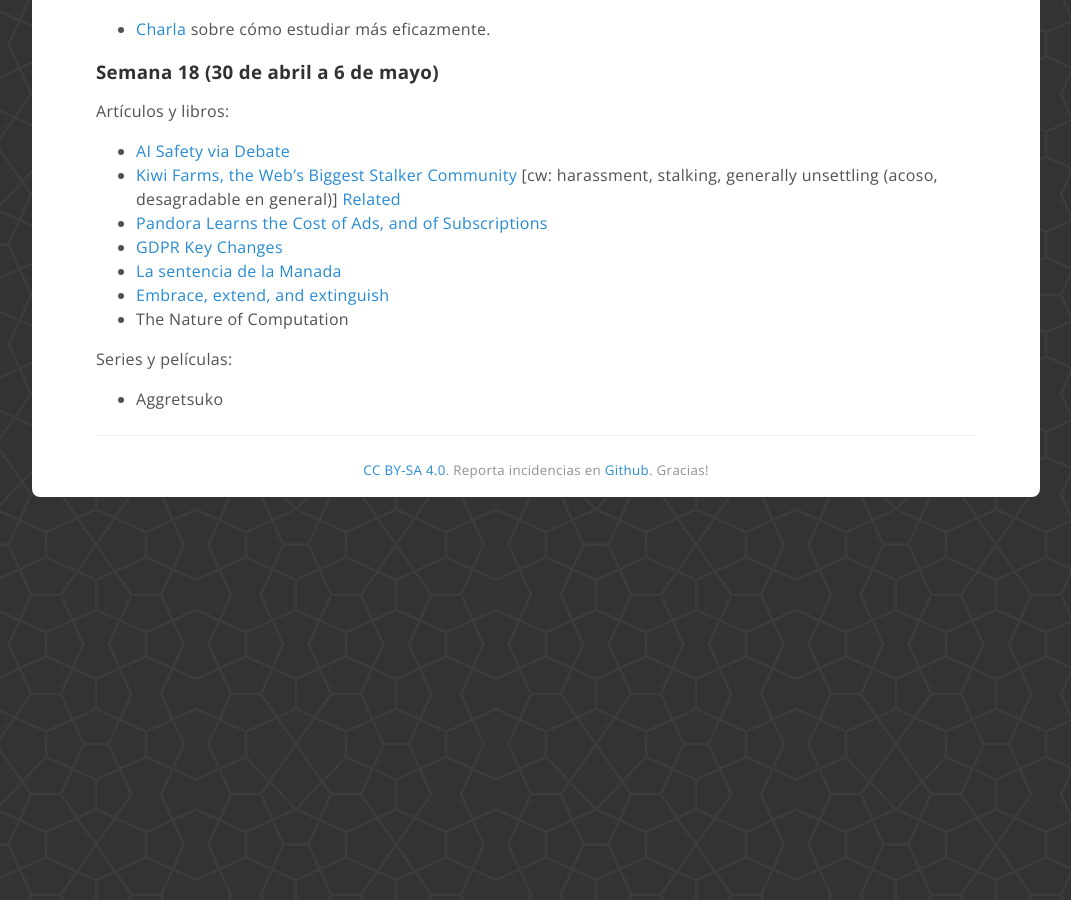
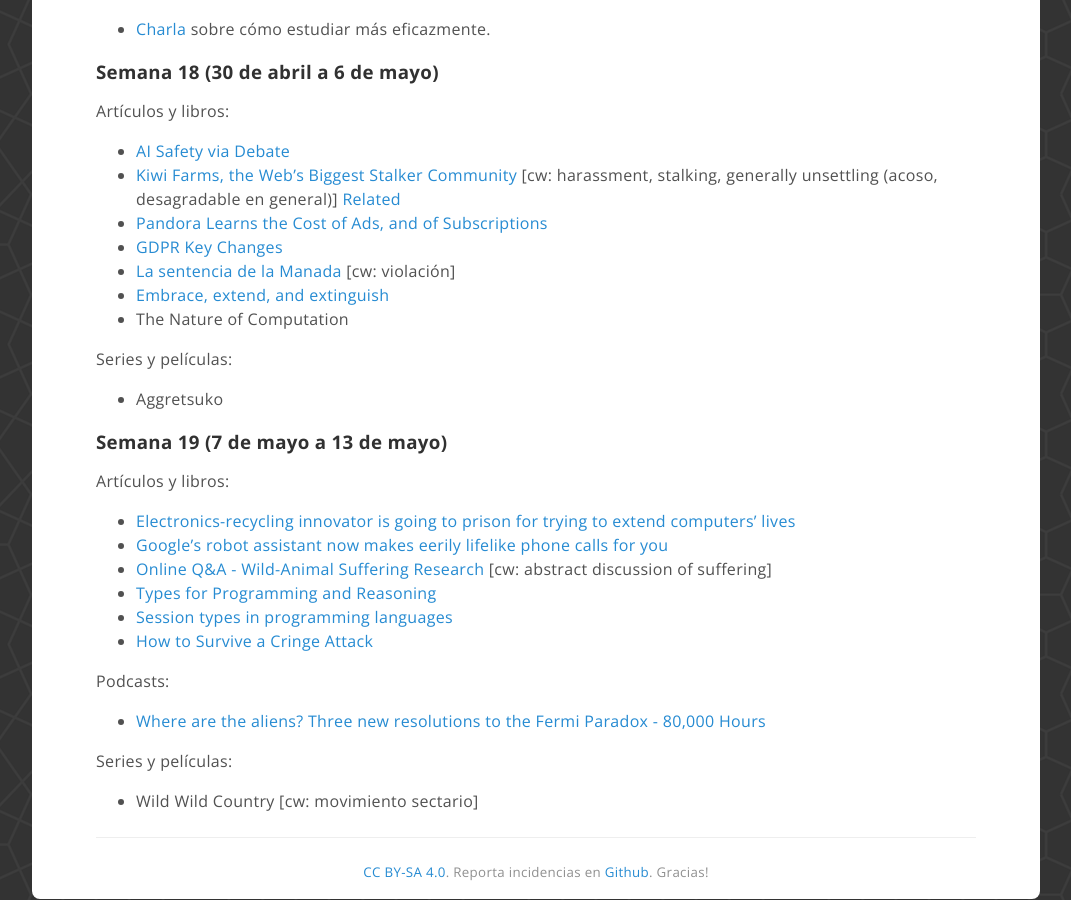
Before and after one commit to coDual/codual.github.io, a Jekyll site: the page built from log/2018.md, in a window 1280 px wide and 900 px high, scrolled down 8056 px. Shown: the whole window, without its empty margins (104-1175 px from the left). Built offline with Jekyll 4.4.1, drawn with Linux system fonts in a browser that asks for light colours; before the commit the page ends 8633 px from its top, so only the background shows below that.

Commit message:
Semana 19

```diff
--- a/log/2018.md
+++ b/log/2018.md
@@ -383,10 +383,29 @@
 - [Kiwi Farms, the Web’s Biggest Stalker Community](http://nymag.com/selectall/2016/07/kiwi-farms-the-webs-biggest-community-of-stalkers.html) [cw: harassment, stalking, generally unsettling (acoso, desagradable en general)] [Related](https://boingboing.net/2015/01/19/invasion-boards-set-out-to-rui.html)
 - [Pandora Learns the Cost of Ads, and of Subscriptions](https://www.wired.com/story/pandora-learns-the-cost-of-ads-and-of-subscriptions/)
 - [GDPR Key Changes](https://www.eugdpr.org/key-changes.html)
-- [La sentencia de la Manada](http://asihablociceron.blogspot.com/2018/04/la-sentencia-de-la-manada.html)
+- [La sentencia de la Manada](http://asihablociceron.blogspot.com/2018/04/la-sentencia-de-la-manada.html) [cw: violación]
 - [Embrace, extend, and extinguish](https://en.wikipedia.org/wiki/Embrace,_extend,_and_extinguish)
 - The Nature of Computation
 
 Series y películas:
 
 - Aggretsuko
+
+<h3 id="s19">Semana 19 (7 de mayo a 13 de mayo)</h3>
+
+Artículos y libros:
+
+- [Electronics-recycling innovator is going to prison for trying to extend computers' lives](http://www.latimes.com/business/technology/la-fi-tn-microsoft-copyright-20180426-story.html)
+- [Google's robot assistant now makes eerily lifelike phone calls for you](https://www.theguardian.com/technology/2018/may/08/google-duplex-assistant-phone-calls-robot-human)
+- [Online Q&A - Wild-Animal Suffering Research](https://was-research.org/blog/online-qa-april-2018/) [cw: abstract discussion of suffering]
+- [Types for Programming and Reasoning](http://www.janis-voigtlaender.eu/papers/TypesForProgrammingAndReasoning.pdf)
+- [Session types in programming languages](http://simonjf.com/2016/05/28/session-type-implementations.html)
+- [How to Survive a Cringe Attack](https://www.thecut.com/article/how-to-stop-reliving-embarrassing-memories.html)
+
+Podcasts:
+
+- [Where are the aliens? Three new resolutions to the Fermi Paradox - 80,000 Hours](https://80000hours.org/podcast/episodes/anders-sandberg-fermi-paradox/)
+
+Series y películas:
+
+-  Wild Wild Country [cw: movimiento sectario]
```
